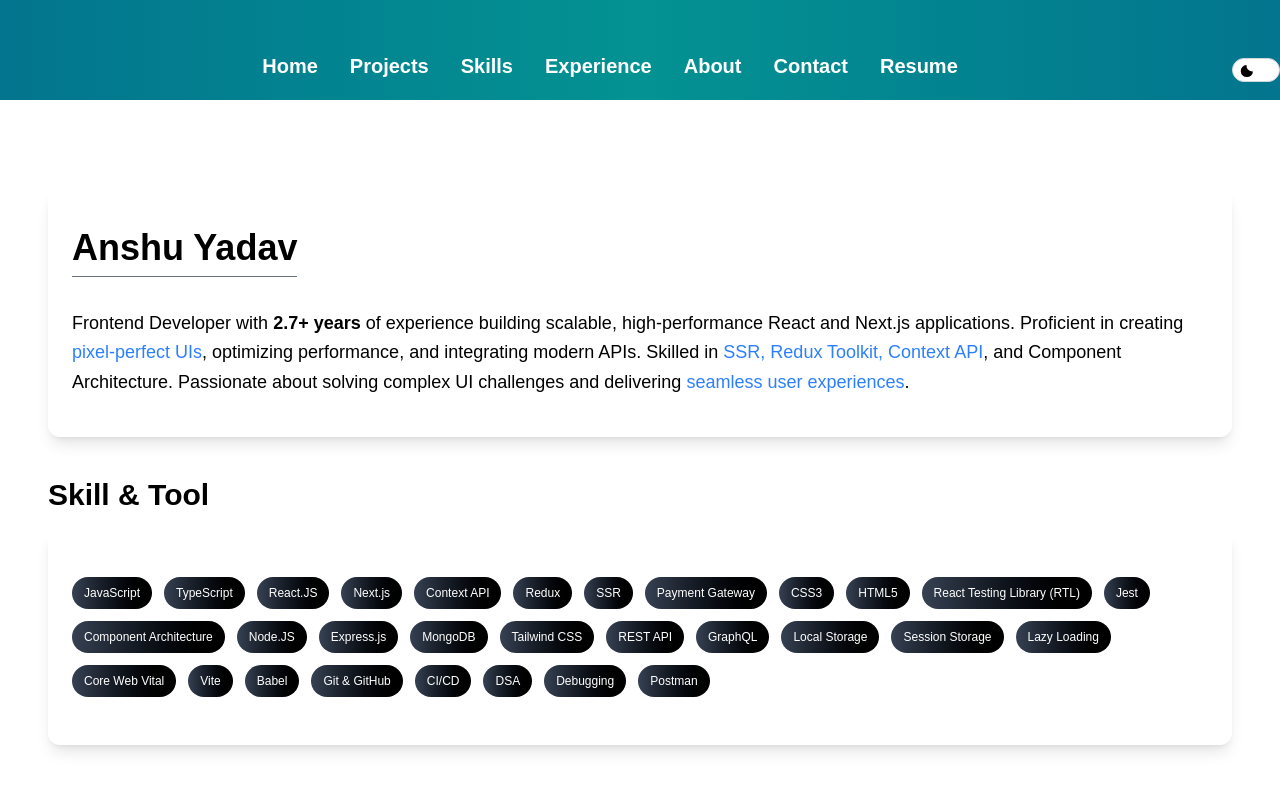
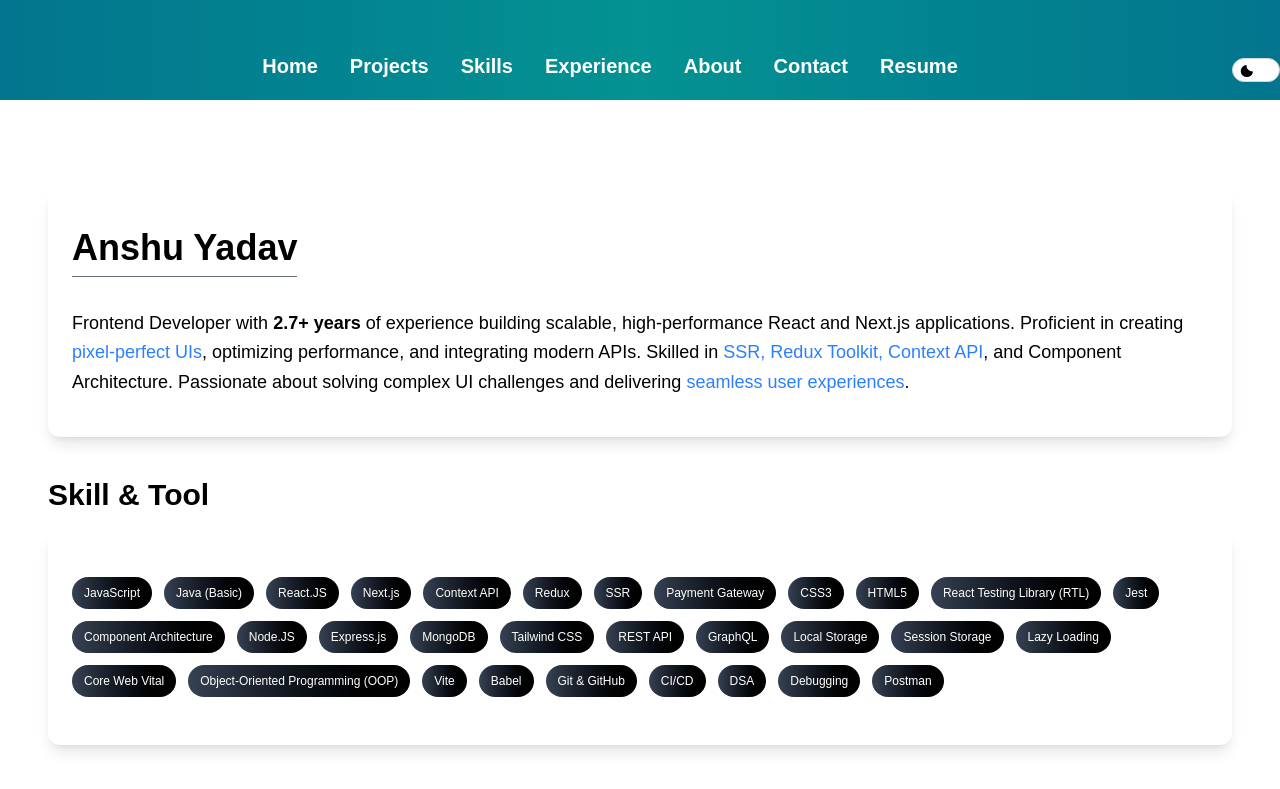
Before and after one commit to Anshuy11/Portfolios, a Next.js app: page / in a window 1280 px wide. Shown: the top 789 px of the page. Built offline with nearby package versions, Linux system fonts and the light colour scheme.

Commit message:
OOP added

```diff
--- a/components/SkillsCard.js
+++ b/components/SkillsCard.js
@@ -4,7 +4,7 @@ import Badge from "./Badge";
 const SkillsCard = () => {
   const TECH_STACK = [
     "JavaScript",
-    "TypeScript",
+    "Java (Basic)",
     "React.JS",
     "Next.js",
 
@@ -23,12 +23,11 @@ const SkillsCard = () => {
     "Tailwind CSS",
     "REST API",
     "GraphQL",
-
     "Local Storage",
     "Session Storage",
     "Lazy Loading",
     "Core Web Vital",
-
+"Object-Oriented Programming (OOP)",
     "Vite",
     "Babel",
     "Git & GitHub",
```
Also changed, not shown: 1 other file (tests, documents, lock files or other folders).
